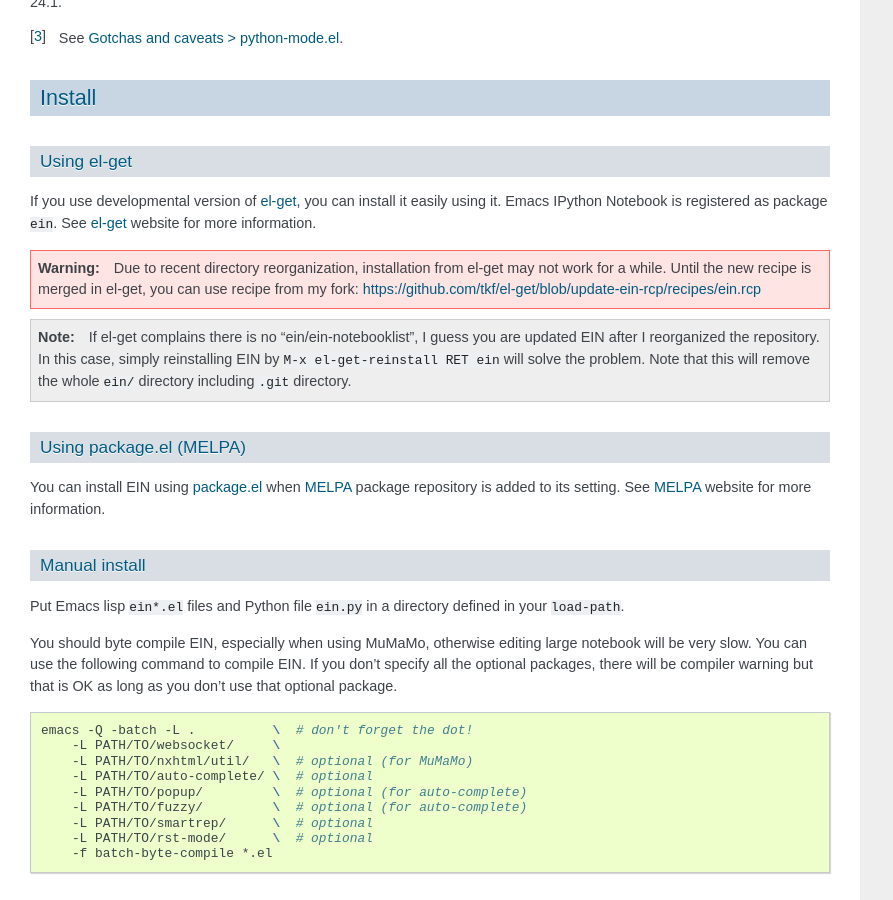
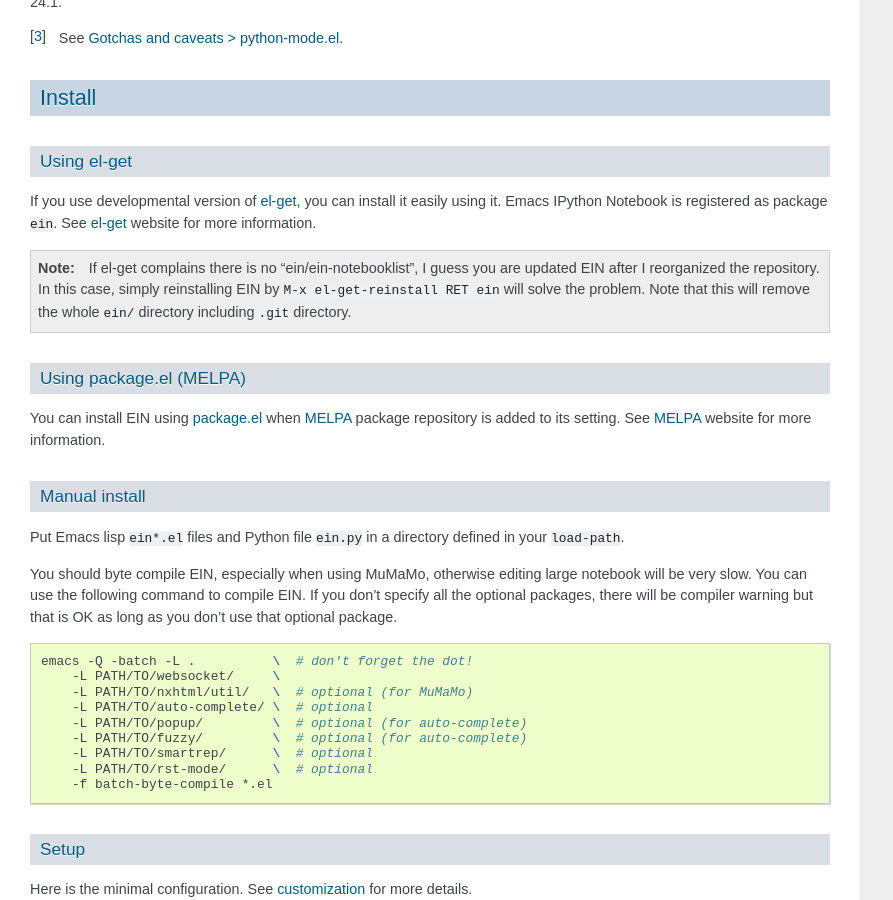
Before and after one commit to millejoh/emacs-ipython-notebook, a Sphinx documentation site: the page built from doc/source/index.rst, in a window 1280 px wide and 900 px high, scrolled down 2247 px. Shown: the whole window, without its empty margins (0-893 px from the left). Built offline with Sphinx 7.4.7, drawn with Linux system fonts in a browser that asks for light colours; cross-references to code outside the pages are shown as plain code.

Commit message:
Remove warning from installation using el-get
As this PR is merged:
https://github.com/dimitri/el-get/pull/792

```diff
--- a/doc/source/index.rst
+++ b/doc/source/index.rst
@@ -121,11 +121,6 @@
 ``ein``.   See `el-get`_ website for more information.
 
 .. _el-get: https://github.com/dimitri/el-get
-
-.. warning:: Due to recent directory reorganization, installation
-   from el-get may not work for a while.  Until the new recipe is
-   merged in el-get, you can use recipe from my fork:
-   https://github.com/tkf/el-get/blob/update-ein-rcp/recipes/ein.rcp
 
 .. note:: If el-get complains there is no "ein/ein-notebooklist", I
    guess you are updated EIN after I reorganized the repository.  In
```
